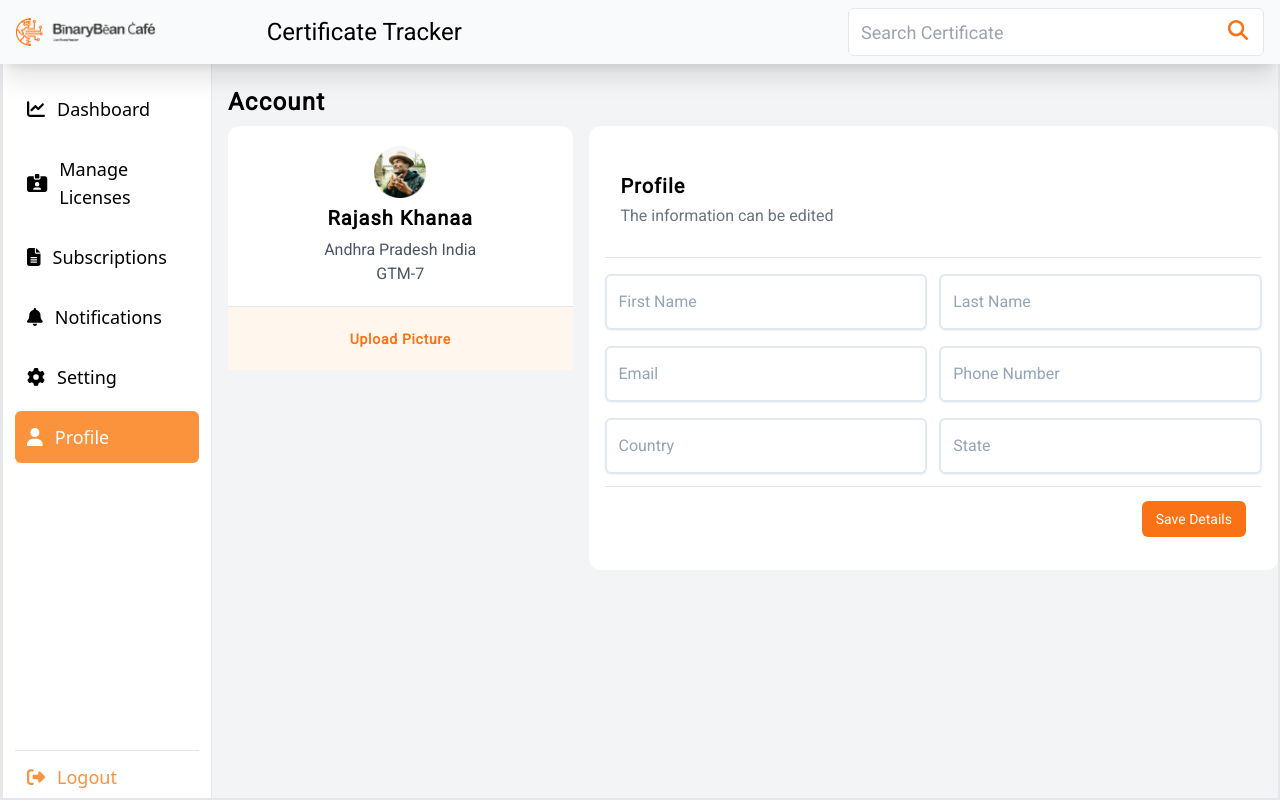
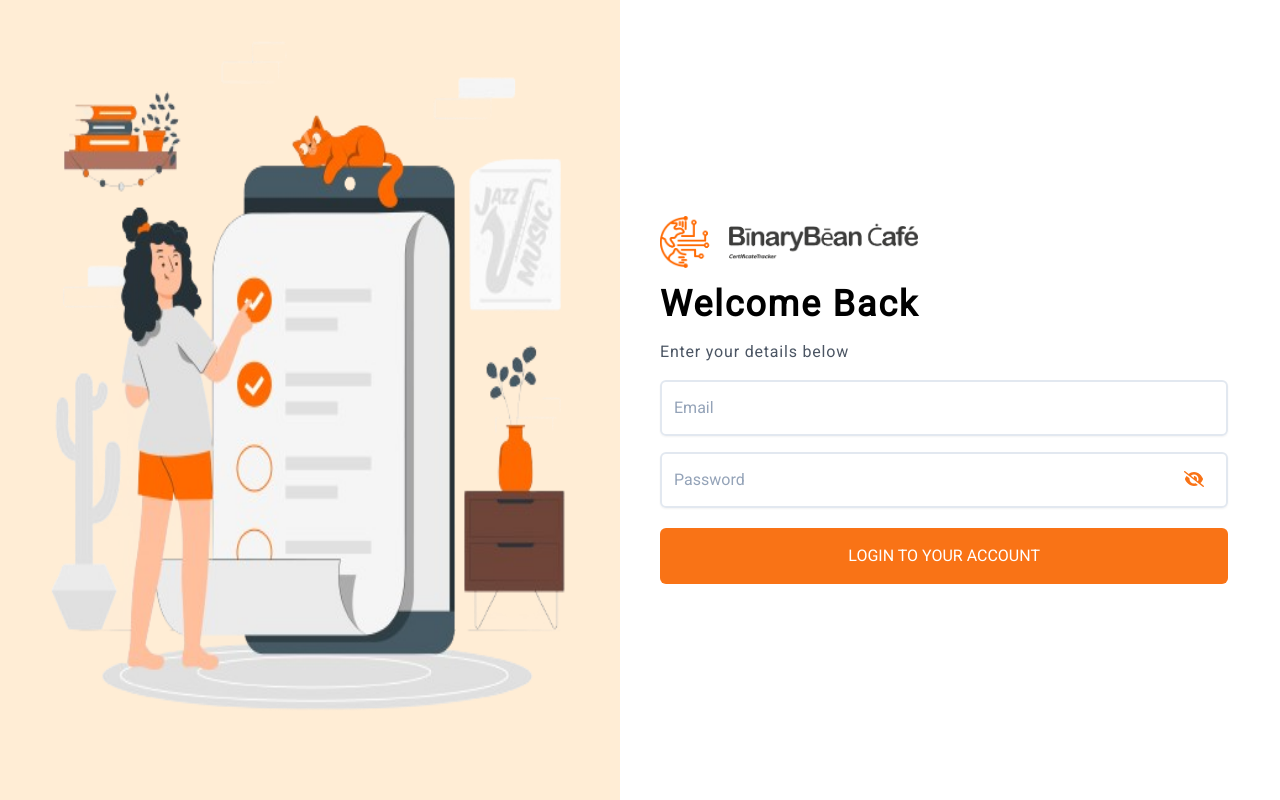
Before and after one commit to hasnain23233/Dashboard_Task_Techzoid, a React (Vite) app: page /profile in a window 1280 px wide. Built offline with nearby package versions, Linux system fonts and the light colour scheme.

Commit message:
complete the dashboard

```diff
--- a/src/App.jsx
+++ b/src/App.jsx
@@ -1,30 +1,14 @@
-import React, { useContext, useState } from 'react'
-import './App.css'
-import FullMainDashboard from './FullMainDashboard'
-import {
-  BrowserRouter as Router
-} from "react-router-dom";
-import Login from './compnents/Login';
+import React, { useContext } from 'react';
+import './App.css';
 import ApiContextProvider from './context/ApiContextProvider';
-import CreateContextAPI from './context/createContextAPI';
-
+import AppContent from './AppContent';
 
 function App() {
-  const Value = useContext(CreateContextAPI)
-
   return (
-    <>
-      <ApiContextProvider>
-        {Value ? <Login /> :
-
-          <Router>
-            <FullMainDashboard />
-
-          </Router>
-        }
-      </ApiContextProvider>
-    </>
-  )
+    <ApiContextProvider>
+      <AppContent />
+    </ApiContextProvider>
+  );
 }
 
-export default App
+export default App;
--- /dev/null
+++ b/src/AppContent.jsx
@@ -0,0 +1,19 @@
+import React, { useContext } from 'react'
+import FullMainDashboard from './FullMainDashboard';
+import { BrowserRouter as Router } from 'react-router-dom';
+import Login from './compnents/Login';
+import CreateContextAPI from './context/createContextAPI';
+
+const AppContent = () => {
+    const { logIn } = useContext(CreateContextAPI);
+
+    return (
+        <>
+            <Router>
+                {logIn ? <Login /> : <FullMainDashboard />}
+            </Router>
+        </>
+    );
+}
+
+export default AppContent
--- a/src/compnents/Login.jsx
+++ b/src/compnents/Login.jsx
@@ -1,9 +1,58 @@
-import React from 'react'
+import React, { useContext, useState } from 'react'
+import logginImg from './../assets/logginImg.png'
+import Logo from './../assets/logo.png'
+import CreateContextAPI from '../context/createContextAPI'
+import { useNavigate } from 'react-router-dom'
+import { FontAwesomeIcon } from '@fortawesome/react-fontawesome';
+import { faEye, faEyeSlash } from '@fortawesome/free-solid-svg-icons';
 
 const Login = () => {
+    const { setLoggin } = useContext(CreateContextAPI)
+    const [showPass, setShowPAss] = useState(true)
+    const Navigate = useNavigate()
+    const handleOnSubmit = () => {
+        setLoggin(false)
+        Navigate('/dashboard')
+    }
     return (
-        <div>
-            This is a login page of the website
+        <div className='h-screen font-roboto flex gap-10 items-center'>
+            <div className='h-full bg-orange-100 w-6/12'>
+                <img src={logginImg} alt="" className='w-full h-full' />
+            </div>
+            <div className='w-6/12'>
+                <img src={Logo} alt="" className='w-5/12' />
+                <h1 className='leading-loose text-4xl tracking-wider font-semibold'>Welcome Back</h1>
+                <p className='text-gray-600 tracking-wider'>Enter your details below</p>
+                <form className='w-11/12 mt-4' onSubmit={handleOnSubmit}>
+                    <div className='w-full'>
+                        <div class="relative">
+                            <input
+                                type='email' required
+                                className="peer w-full h-14 bg-transparent placeholder:text-slate-400 text-slate-700 text-sm border-2 border-slate-200 rounded-md px-3 py-2 transition duration-300 ease focus:outline-none focus:border-blue-500 hover:border-slate-300 shadow-sm focus:shadow"
+                            />
+                            <label className="absolute  flex items-center cursor-text bg-white px-1 left-2.5 top-4 text-slate-400 transition-all transform origin-left peer-focus:-top-2 peer-focus:left-2.5 peer-focus:text-xs peer-focus:text-blue-500 peer-focus:scale-90">
+                                Email
+                            </label>
+                        </div>
+                    </div>
+                    <div className='w-full mt-4'>
+                        <div class="relative">
+                            <input
+                                type={showPass ? 'password' : 'text'}
+                                className="peer w-full h-14 bg-transparent placeholder:text-slate-400 text-slate-700 text-sm border-2 border-slate-200 rounded-md px-3 py-2 transition duration-300 ease focus:outline-none focus:border-blue-500 hover:border-slate-300 shadow-sm focus:shadow"
+                            />
+                            <label className="absolute -z-0  flex items-center cursor-text bg-white px-1 left-2.5 top-4 text-slate-400 transition-all transform origin-left peer-focus:-top-2 peer-focus:left-2.5 peer-focus:text-xs peer-focus:text-blue-500 peer-focus:scale-90">
+                                Password
+                            </label>
+                            <span onClick={() => { setShowPAss(!showPass) }} className='absolute top-4 text-orange-500 hover:text-orange-800 cursor-pointer right-6'>
+                                {showPass ? <FontAwesomeIcon icon={faEyeSlash} /> : <FontAwesomeIcon icon={faEye} />}
+
+                            </span>
+                        </div>
+                    </div>
+                    <button type='submit' className='h-14 hover:bg-orange-700 bg-orange-500 text-white uppercase w-full mt-5  rounded-md'>Login to Your Account</button>
+                </form>
+            </div>
         </div>
     )
 }
--- a/src/compnents/sideNabar.jsx
+++ b/src/compnents/sideNabar.jsx
@@ -1,16 +1,21 @@
-import React from 'react'
+import React, { useContext } from 'react'
 import { FontAwesomeIcon } from '@fortawesome/react-fontawesome'
 import {
     faChartLine, faIdCardAlt, faFileAlt,
     faBell, faCog, faUser, faSignOutAlt
 } from '@fortawesome/free-solid-svg-icons'
 import { NavLink } from "react-router-dom";
+import CreateContextAPI from '../context/createContextAPI';
 
 const sideNabar = () => {
+    const { setLoggin } = useContext(CreateContextAPI)
 
     const getNavLinkClass = (isActive) => {
         return `text-lg w-full p-3 rounded-md flex gap-3 items-center cursor-pointer ${isActive ? 'bg-orange-400 text-white' : 'hover:bg-orange-400 hover:text-white'}`;
     };
+    const handleContext = () => {
+        setLoggin(true)
+    }
 
     return (
         <div className='bg-white'>
@@ -50,9 +55,9 @@ const sideNabar = () => {
                     </ul>
                     <ul className='w-full'>
                         <li className='text-lg p-3 hover:text-orange-700 w-full border-t cursor-pointer text-orange-400'>
-                            <NavLink to="/" className='flex gap-3 items-center'>
+                            <button onClick={handleContext} className='flex gap-3 items-center'>
                                 <FontAwesomeIcon icon={faSignOutAlt} /> Logout
-                            </NavLink>
+                            </button>
                         </li>
                     </ul>
                 </nav>
--- a/src/context/ApiContextProvider.jsx
+++ b/src/context/ApiContextProvider.jsx
@@ -1,11 +1,11 @@
-import React from 'react';
+import React, { useState } from 'react';
 import CreateContextAPI from './createContextAPI';
 
 const ApiContextProvider = ({ children }) => {
-    const value = true;
+    const [logIn, setLoggin] = useState(true)
 
     return (
-        <CreateContextAPI.Provider value={value}>
+        <CreateContextAPI.Provider value={{ logIn, setLoggin }}>
             {children}
         </CreateContextAPI.Provider>
     );
```
Also changed, not shown: src/assets/logginImg.png (added).
